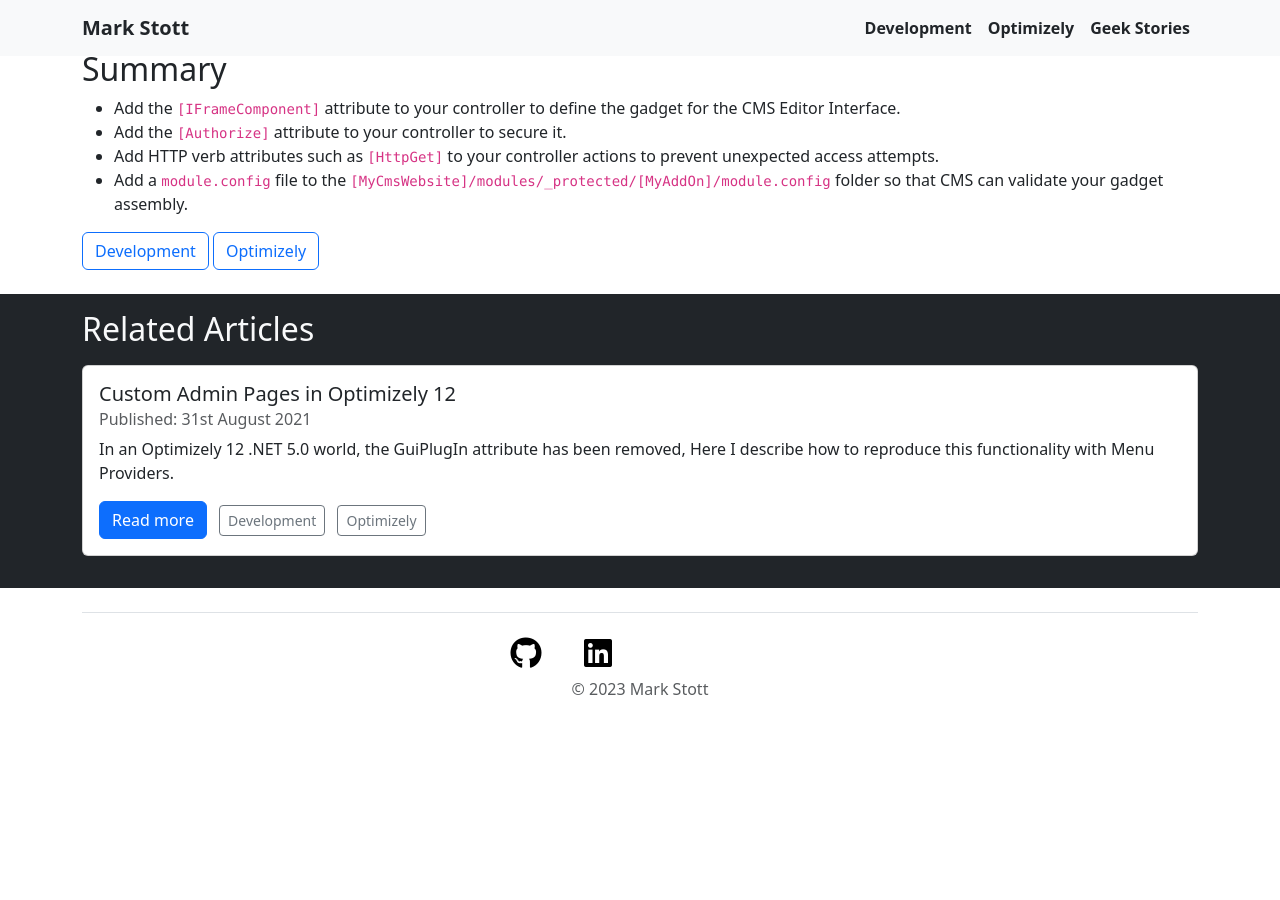
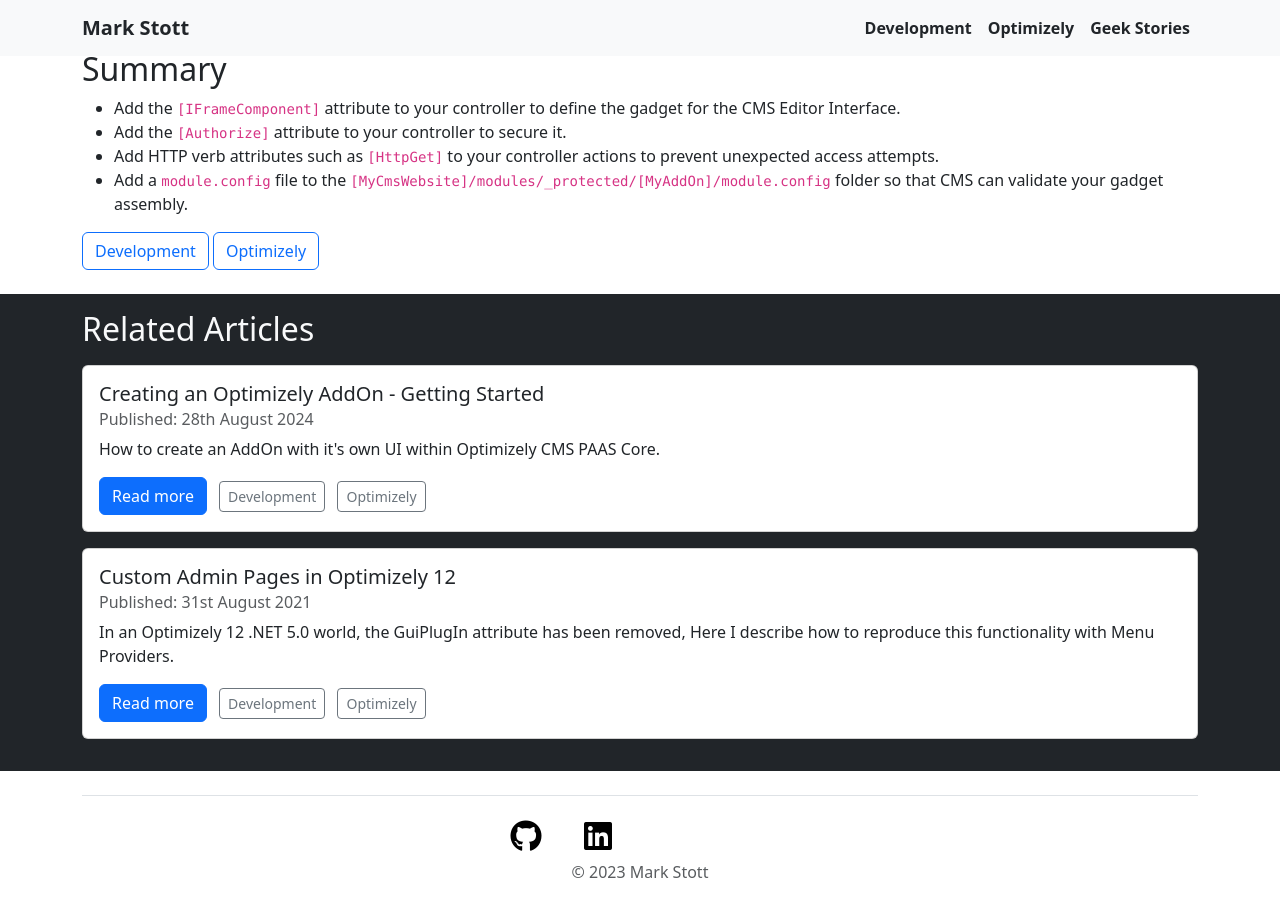
Before and after one commit to GeekInTheNorth/GeekInTheNorth.github.io, a Jekyll site: the page built from _posts/2024-08-30-how-to-create-an-optimizely-addon-part-2.md, in a window 1280 px wide and 900 px high, scrolled down 4168 px. Built offline with Jekyll 4.4.1, drawn with Linux system fonts in a browser that asks for light colours; before the commit the page ends 4885 px from its top, so only the background shows below that; some of the changed lines change nothing that is shown.

Commit message:
Correct related posts on the second add on article

```diff
--- a/_posts/2024-08-30-how-to-create-an-optimizely-addon-part-2.md
+++ b/_posts/2024-08-30-how-to-create-an-optimizely-addon-part-2.md
@@ -7,7 +7,7 @@
   - Development
   - Optimizely
 relatedArticles:
-  - "_posts/2024-08-30-how-to-create-an-optimizely-addon-part-1.md"
+  - "_posts/2024-08-28-how-to-create-an-optimizely-addon-part-1.md"
   - "_posts/2021-08-31-custom-admin-pages-in-optimizely-12.md"
 ---
 
```
